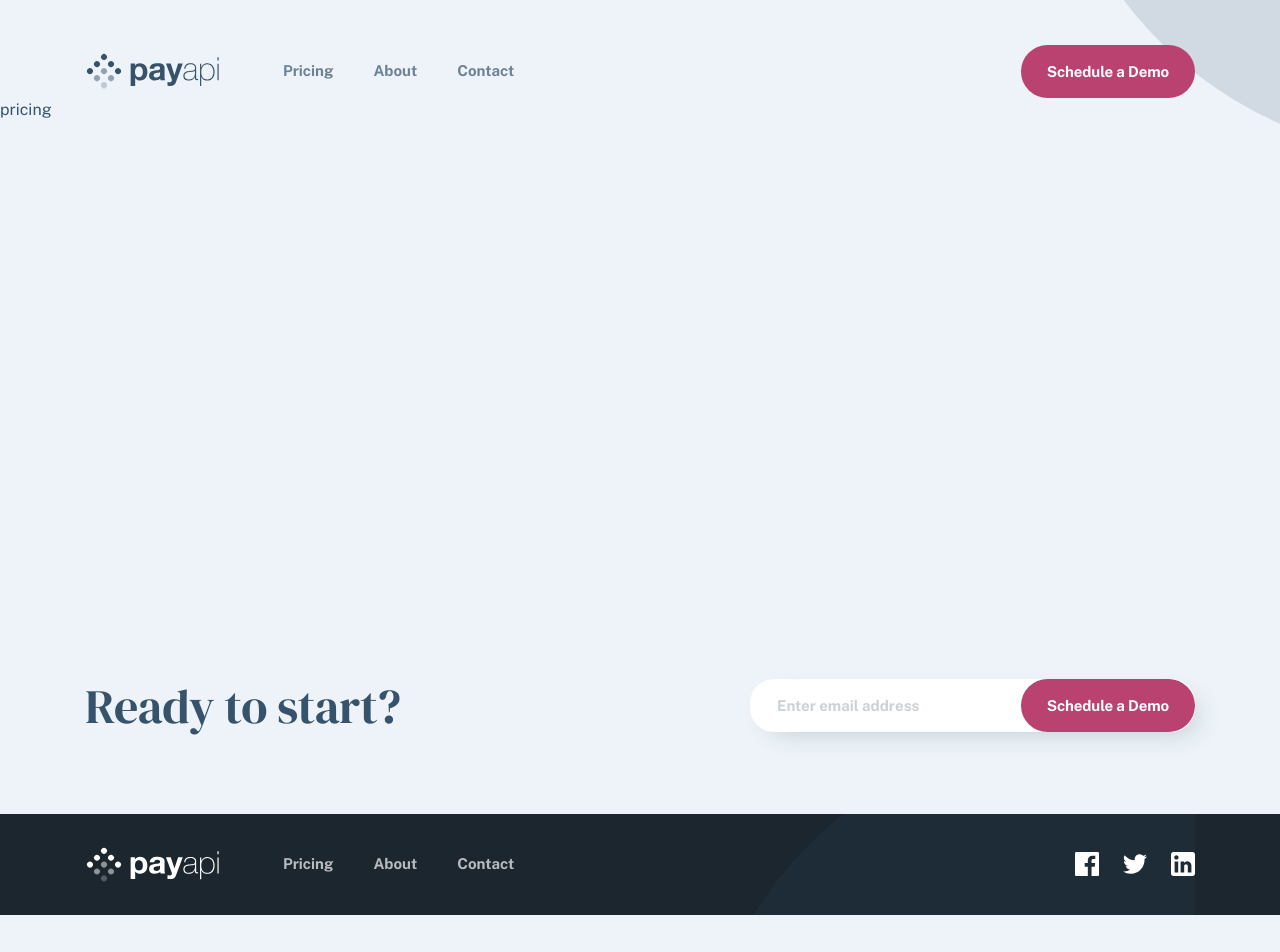
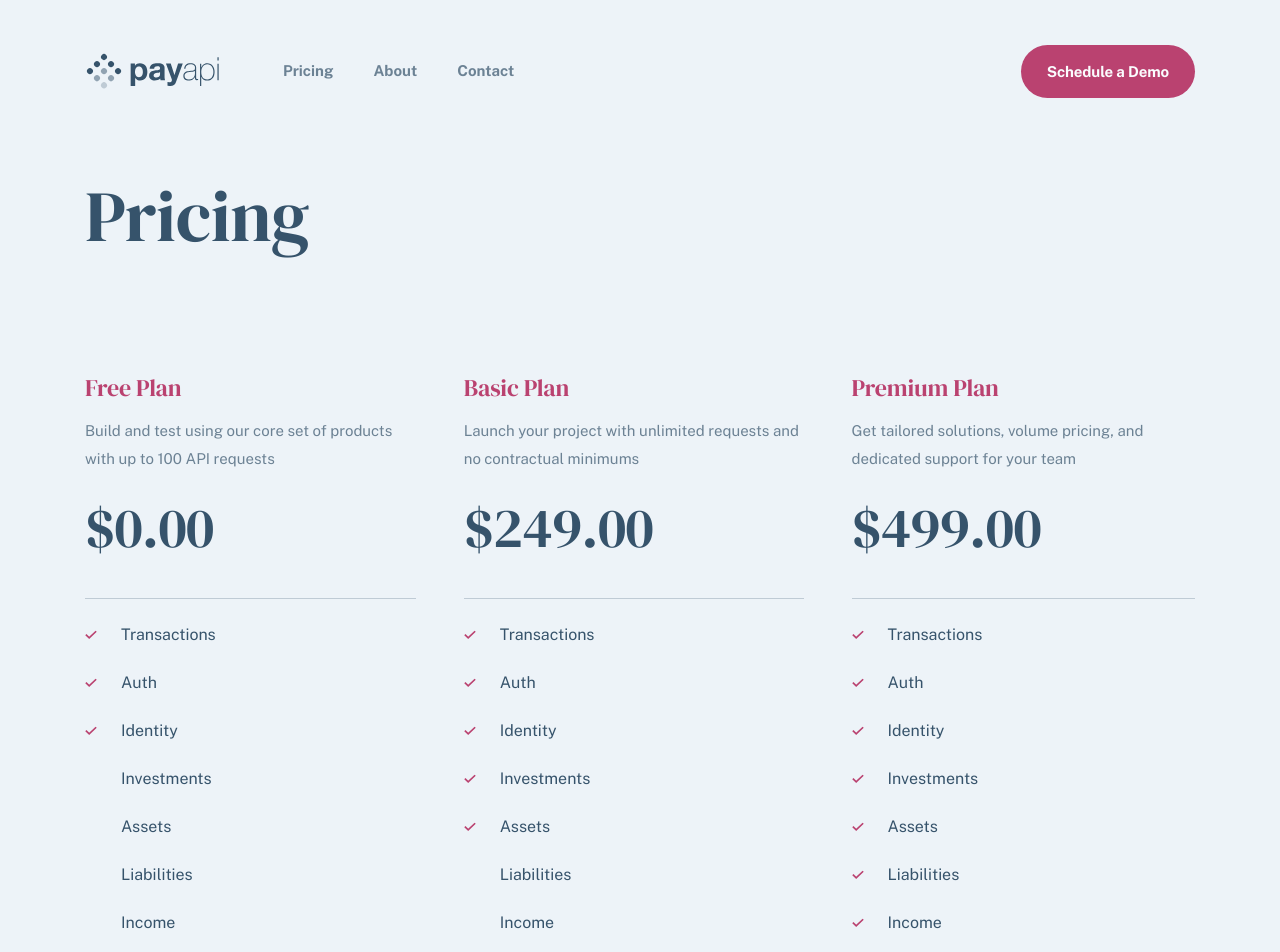
Before and after one commit to sophia-see/payapi, a Next.js app: page /pricing in a window 1280 px wide. Shown: the top 952 px of the page. Before the commit the page ends 915 px from the top, so only its background shows below. Built offline with nearby package versions, Linux system fonts and the light colour scheme.

Commit message:
added pricing page

```diff
--- a/app/(home)/page.tsx
+++ b/app/(home)/page.tsx
@@ -29,7 +29,6 @@ export default function Home() {
           flex items-start
         `}
       />
-
       <Hero />
       <About />
       <Features />
--- a/app/layout.tsx
+++ b/app/layout.tsx
@@ -33,11 +33,15 @@ export default function RootLayout({
       <body
         className={`${sans.variable} ${serif.variable} antialiased`}
       >
-        <main className="w-full h-full min-w-screen min-h-screen overflow-x-hidden">
-          <Navbar />
-          {children}
-          <CTA />
-          <Footer />
+        <main className="w-full h-full min-w-screen min-h-screen overflow-x-hidden flex flex-col">
+          <div className="w-full h-full">
+            <Navbar />
+            {children}
+            <CTA />
+          </div>
+          <div className="w-full h-full flex-1 flex flex-col justify-end">
+            <Footer />
+          </div>
         </main>
       </body>
     </html>
--- /dev/null
+++ b/app/pricing/components/Plans.tsx
@@ -0,0 +1,122 @@
+import Button from '@/components/Button'
+import Divider from '@/components/Divider'
+import SubHeader from '@/components/SubHeader'
+import Image from 'next/image'
+import React from 'react'
+
+const PLANS = [
+  {
+    id: "Free",
+    description: "Build and test using our core set of products with up to 100 API requests",
+    price: 0
+  },
+  {
+    id: "Basic",
+    description: "Launch your project with unlimited requests and no contractual minimums",
+    price: 249
+  },
+  {
+    id: "Premium",
+    description: "Get tailored solutions, volume pricing, and dedicated support for your team",
+    price: 499
+  },
+]
+
+type FeatureType = {
+  name: string;
+  free: boolean;
+  basic: boolean;
+  premium: boolean;
+}
+
+const FEATURES: FeatureType[] = [
+  {
+    name: "Transactions",
+    free: true,
+    basic: true,
+    premium: true
+  },
+  {
+    name: "Auth",
+    free: true,
+    basic: true,
+    premium: true
+  },
+  {
+    name: "Identity",
+    free: true,
+    basic: true,
+    premium: true
+  },
+  {
+    name: "Investments",
+    free: false,
+    basic: true,
+    premium: true
+  },
+  {
+    name: "Assets",
+    free: false,
+    basic: true,
+    premium: true
+  },
+  {
+    name: "Liabilities",
+    free: false,
+    basic: false,
+    premium: true
+  },
+  {
+    name: "Income",
+    free: false,
+    basic: false,
+    premium: true
+  },
+]
+
+export default function Plans() {
+  return (
+    <div
+      className={`
+        px-6 lg:px-[115px] xl:px-0 xl:mx-auto xl:max-w-[1110px]
+        md:pb-5 lg:pb-4
+        flex flex-col gap-12 md:flex-row md:justify-center
+      `}
+    >
+      {PLANS.map((plan) => {
+        return (
+          <div className='flex flex-col items-center gap-[81px] md:gap-0 lg:items-start' key={plan.id}>
+            <div className='serif text-[24px] leading-[32px] tracking-[-0.18px] text-dark-pink'>{plan.id} Plan</div>
+            <SubHeader text={plan.description} className='hidden md:block text-center mt-[13px] mb-[19px] lg:text-start' />
+            <div className='w-full flex flex-col gap-[34px] items-center lg:items-start'>
+              <div className='serif text-[56px] leading-[72px] tracking-[-0.43px]'>${plan.price.toFixed(2)}</div>
+              <div className='w-full flex flex-col items-center gap-6  lg:items-start'>
+                <Divider mode={"dark"} className='opacity-25'/>
+                {
+                  FEATURES.map((feature) => {
+                    const isAllowed = feature[(plan.id.toLowerCase() as keyof FeatureType)];
+
+                    return (
+                      <div className='flex gap-6 items-center w-[135px]' key={feature.name}>
+                        <Image
+                          src={"/assets/shared/desktop/icon-check.svg"}
+                          alt='check icon'
+                          width={12}
+                          height={8}
+                          className={`${isAllowed ? "" : "opacity-0"}`}
+                        />
+                        <div>{feature.name}</div>
+                      </div>
+                    )
+                  })
+                }
+                <Divider mode={"dark"} className='opacity-25'/>
+                <Button variant='secondary' mode='dark'>Request Access</Button>
+              </div>
+            </div>
+          </div>
+        )
+      })}
+    </div>
+  )
+}
--- a/app/pricing/page.tsx
+++ b/app/pricing/page.tsx
@@ -1,18 +1,31 @@
 import CirclePattern from '@/components/CirclePattern'
+import Header from '@/components/Header'
 import React from 'react'
+import Plans from './components/Plans'
 
 export default function PricingPage() {
   return (
     <div>
       <CirclePattern
-        parentClass='absolute top-0 right-0 -z-10 overflow-hidden'
-        childClass='translate-x-[70%] -translate-y-[80%] h-full place-self-end ml-auto'
+        parentClass={`
+          absolute
+          top-0
+          right-0
+          left-0
+          -z-10
+          overflow-hidden
+          w-screen h-screen
+          `}
+        childClass={`
+          absolute right-[-125%]
+          translate-y-[-85%]
+          flex items-start
+        `}
       />
-
-      {/* temp */}
-      <div className="h-[500px]">
-        pricing
+      <div className='px-6 lg:px-[115px] xl:px-0 xl:mx-auto xl:max-w-[1110px] flex justify-center py-12 md:pt-[75px] md:pb-[69px] lg:pt-[82px] lg:pb-[72px] lg:justify-start'>
+        <Header isHero={true} text='Pricing' />
       </div>
+      <Plans />
     </div>
   )
 }
--- a/components/Divider.tsx
+++ b/components/Divider.tsx
@@ -10,7 +10,7 @@ export default function Divider({className, mode}: DividerProps) {
   const isDark = mode == "dark";
 
   return (
-    <div className={`w-full h-[1px] ${isLight ? "bg-link-water-white" : isDark ? "" : ""} ${className || ""}`}>
+    <div className={`w-full h-[1px] ${isLight ? "bg-link-water-white" : isDark ? "bg-san-juan-blue" : ""} ${className || ""}`}>
 
     </div>
   )
--- a/components/Footer.tsx
+++ b/components/Footer.tsx
@@ -28,7 +28,6 @@ export default function Footer() {
     <footer
       className={`
         bg-mirage-blue
-
       `}
     >
       <div
@@ -73,7 +72,6 @@ export default function Footer() {
           childClass='absolute bottom-0 left-0 right-0 translate-y-[calc(780px-185px)] md:translate-x-[55%]'
         />
       </div>
-
     </footer>
   )
 }
```
